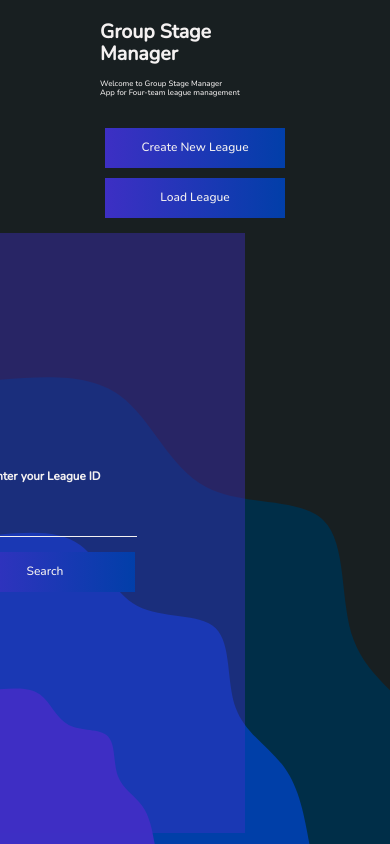
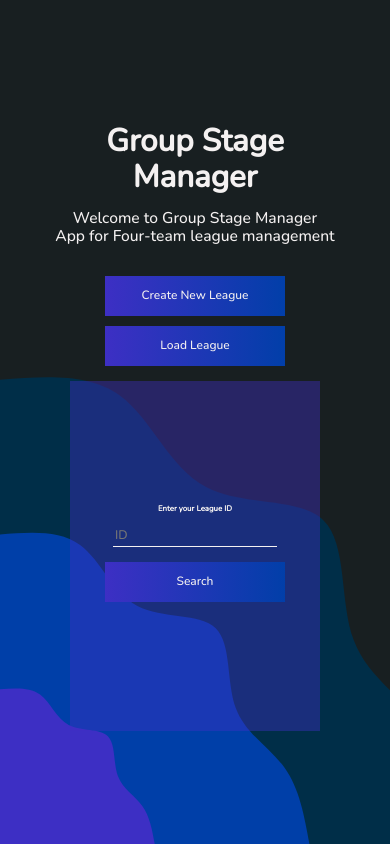
Before and after one commit to JJ-Wph/group-stage-manager, a Vue app: page /dashboard in a window 390 px wide. Built offline with nearby package versions, Linux system fonts and the light colour scheme.

Commit message:
responsive home site

```diff
--- a/index.html
+++ b/index.html
@@ -63,7 +63,7 @@ main {
  */
 
 h1 {
-  font-size: 5vw;
+  font-size: 3vw;
   margin: 0;
 }
 
@@ -380,20 +380,4 @@ template {
 [hidden] {
   display: none;
 }
-
-
-@media screen and (max-width: 1080px) {
-  h1 {
-  font-size: 6vw;
-  margin: 0;
-}
-
-  h2 {
-    font-size: 3vw;
-    margin: 0;
-  }
-  p {
-  font-size: 2vw;
-}
-}
 </style>
--- a/src/App.vue
+++ b/src/App.vue
@@ -13,30 +13,16 @@
   align-items: center;
 }
 
-.main-div {
-  display: flex;
-  flex-direction: row;
-  align-items: center;
-  justify-content: space-between;
-  height: 100vh;
-  width: 100vw;
-}
-
-input[type=text] {
-  width: 18rem;
-  height: 4rem;
-  margin: 1rem;
-  border: 0;
-  border-bottom: 0.1rem solid #f4f1f1;
-  color: #f4f1f1;
-  background: none;
-}
-
-input[type=text]:focus {
-  outline: none;
-}
-
 .error{
   color: red;
 }
+
+@media screen and (max-width: 1080px) {
+  #app {
+      justify-content: center;
+      height: 100%;
+      width: 100%;
+  }
+}
+
 </style>
--- a/src/components/PrimaryContainer.vue
+++ b/src/components/PrimaryContainer.vue
@@ -14,7 +14,7 @@
       align-items: center;
       width: 40rem;
       height: 60rem;
-      margin: 0 30rem 0 0;
+      margin: 1rem;
       background-color: #3e2fc46b;
       font-size: 1.25rem;
     }
@@ -23,4 +23,13 @@
     text-align: center;
     margin: 2rem 0 2rem 0;
   }
+
+  @media screen and (max-width: 1080px) {
+    div {
+      margin: 0;
+      width: 25rem;
+      height: 35rem;
+    }
+
+  }
 </style>
--- a/src/components/TheHeader.vue
+++ b/src/components/TheHeader.vue
@@ -16,7 +16,7 @@
     flex-direction: column;
     justify-content: center;
     align-items: flex-start;
-    margin: 0 0 0 30rem;
+    margin: 1rem 1rem 1rem 20rem;
 }
 
 .button-container {
@@ -26,7 +26,7 @@
 }
 
 h1 {
-    font-size: 5vw;
+    font-size: 4vw;
     margin: 0;
 }
 
@@ -46,6 +46,15 @@ p:last-of-type {
 @media screen and (max-width: 1080px) {
     .container {
         margin: 1rem;
+        align-items: center;
+    }
+
+    h1 {
+        font-size: 8vw;
+    }
+
+    p {
+        font-size: 4vw;
     }
 }
 </style>
--- a/src/components/TheMatchdaySchedule.vue
+++ b/src/components/TheMatchdaySchedule.vue
@@ -71,4 +71,16 @@
   align-items: center;
   width: 100%;
 }
+
+.vs-paragraph {
+  display: flex;
+  align-items: flex-end;
+}
+
+.team-paragraph {
+  display: flex;
+  justify-content: center;
+  min-width: 10rem;
+  max-width: 20rem;
+}
 </style>
--- a/src/components/TheTable.vue
+++ b/src/components/TheTable.vue
@@ -24,12 +24,15 @@
 </template>
 
 <script setup lang="ts">
+import { watch } from 'vue'
 
 const props = defineProps({
     league: Object
 })
 
-// props.league.teams.sort((a, b) => (a.pointsTotal < b.pointsTotal) ? 1 : -1);
+watch(props.league.teams, () => {
+  return props.league.teams.sort((a, b) => (a.pointsTotal < b.pointsTotal) ? 1 : -1);
+})
 
 
 </script>
--- a/src/views/Dashboard.vue
+++ b/src/views/Dashboard.vue
@@ -80,19 +80,15 @@
       "TheMatchdaySchedule TheMatchdaySchedule TheMatchdaySchedule TheMatchdaySchedule TheMatchdaySchedule TheMatchdaySchedule TheMatchdaySchedule";
 }
 
-
-
-.vs-paragraph {
+.main-div {
   display: flex;
-  align-items: flex-end;
+  flex-direction: row;
+  align-items: center;
+  justify-content: space-around;
+  height: 100vh;
+  width: 100vw;
 }
 
-.team-paragraph {
-  display: flex;
-  justify-content: center;
-  min-width: 10rem;
-  max-width: 20rem;
-}
 
 input[type=number] {
   text-align: center;
@@ -106,13 +102,27 @@ input[type=number] {
   -moz-appearance: textfield;
 }
 
+input[type=text] {
+  width: 18rem;
+  height: 4rem;
+  margin: 1rem;
+  border: 0;
+  border-bottom: 0.1rem solid #f4f1f1;
+  color: #f4f1f1;
+  background: none;
+}
+
+input[type=text]:focus {
+  outline: none;
+}
+
 input::-webkit-outer-spin-button,
 input::-webkit-inner-spin-button {
   -webkit-appearance: none;
   margin: 0;
 }
 
-@media (orientation: portrait) {
+@media screen and (max-width: 1080px) {
     .main-div {
       display: flex;
       flex-direction: column;
@@ -128,13 +138,16 @@ input::-webkit-inner-spin-button {
 
     .main-grid {
       grid-template-areas:
-  "TheMainInputs"
-  "TheTable"
-  "TheMatchdaySchedule"
-  "TheGoalsChart"
+      "TheMainInputs"
+      "TheTable"
+      "TheMatchdaySchedule"
+      "TheGoalsChart"
     }
 
-
+    input[type=text] {
+      width: 16rem;
+      height: 2rem;
+    }
 
 
 }
```
